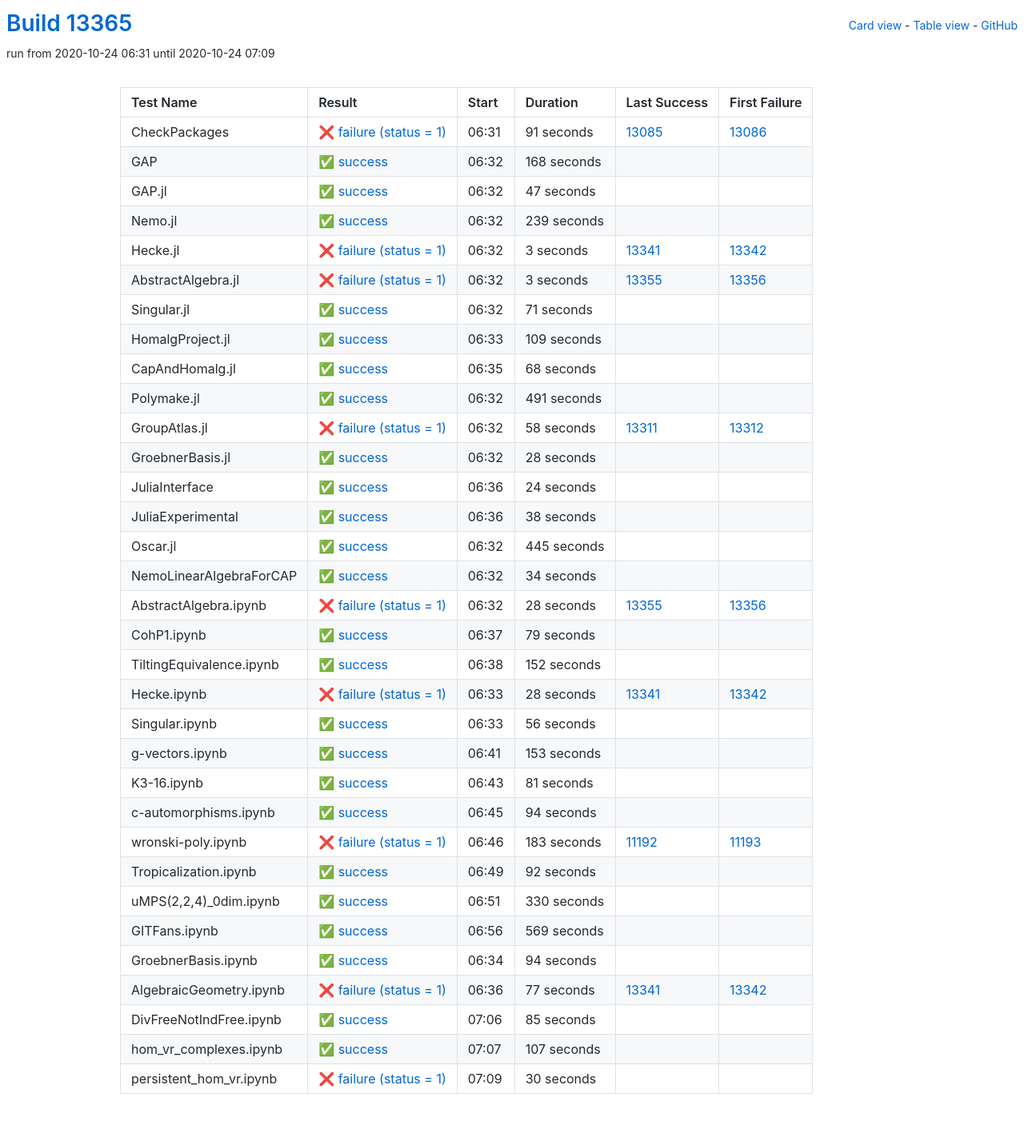
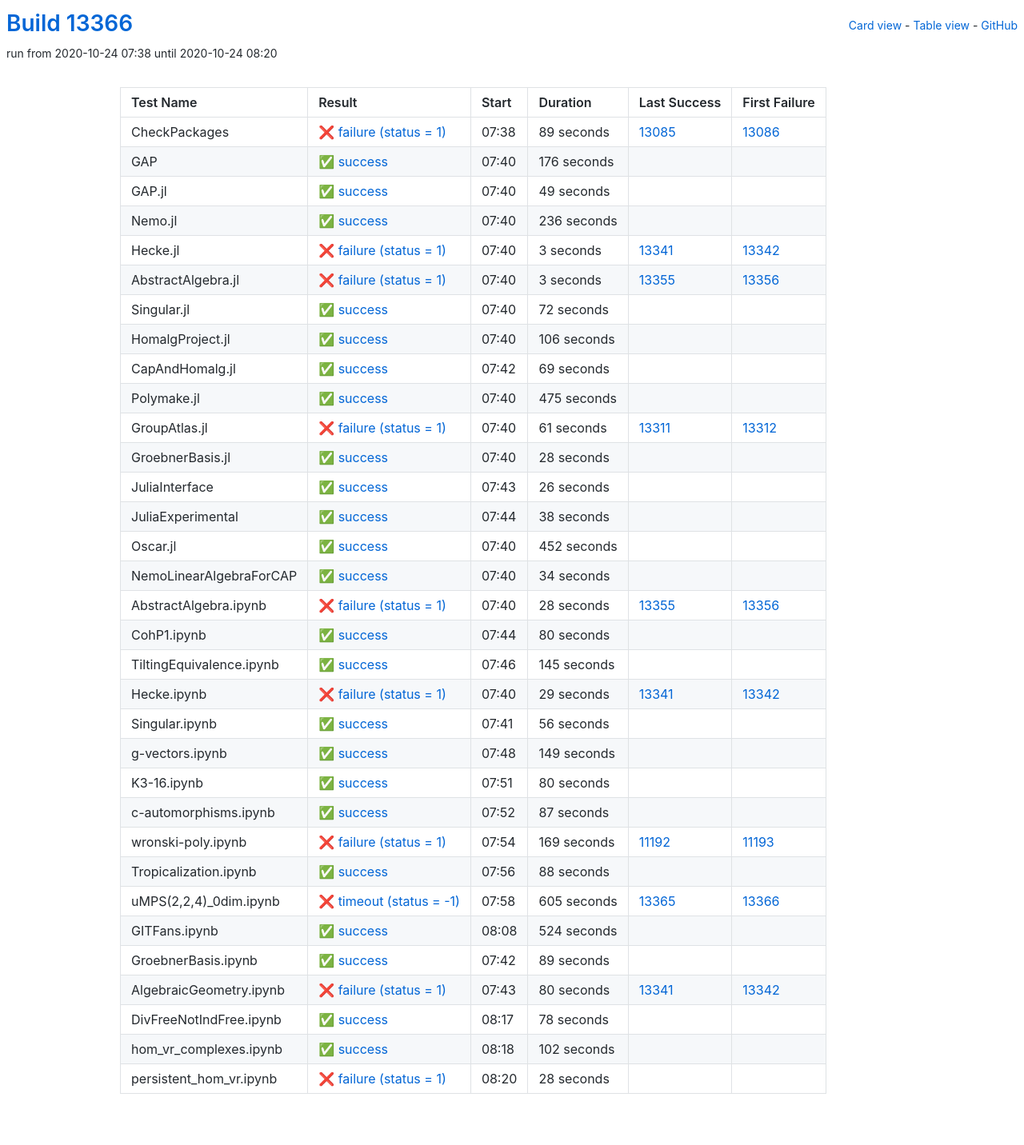
Before and after one commit to oscar-system/oscar-ci-status, a Jekyll site: the page built from table.html, in a window 1280 px wide. Shown: the whole page at 80% size. Built offline with Jekyll 4.4.1, drawn with Linux system fonts in a browser that asks for light colours.

Commit message:
Build #13366

```diff
--- a/_data/ci.yml
+++ b/_data/ci.yml
@@ -1,6 +1,6 @@
 ---
-build: 13365
-build_url: https://oscarci.mathematik.uni-kl.de/job/oscar/13365/
+build: 13366
+build_url: https://oscarci.mathematik.uni-kl.de/job/oscar/13366/
 job: oscar
 organization: oscar-system
 repo: oscar-ci-status
@@ -8,56 +8,56 @@ repourl: https://github.com/oscar-system/oscar-ci-status
 tests:
 - name: CheckPackages
   id: checkpackages
-  log: https://oscarci.mathematik.uni-kl.de/job/oscar/13365/artifact/logs/build-13365/CheckPackages.log
-  start: 2020-10-24 06:31
+  log: https://oscarci.mathematik.uni-kl.de/job/oscar/13366/artifact/logs/build-13366/CheckPackages.log
+  start: 2020-10-24 07:38
   success: false
   exitcode: 1
   status: failure
-  duration: 91
+  duration: 89
   last_success: 13085
   last_success_url: https://oscarci.mathematik.uni-kl.de/job/oscar/13085/
   first_failure: 13086
   first_failure_url: https://oscarci.mathematik.uni-kl.de/job/oscar/13086/
 - name: GAP
   id: gap
-  log: https://oscarci.mathematik.uni-kl.de/job/oscar/13365/artifact/logs/build-13365/GAP.log
-  start: 2020-10-24 06:32
+  log: https://oscarci.mathematik.uni-kl.de/job/oscar/13366/artifact/logs/build-13366/GAP.log
+  start: 2020-10-24 07:40
   success: true
   exitcode: 0
   status: success
-  duration: 168
+  duration: 176
   last_success: false
   last_success_url:
   first_failure: false
   first_failure_url:
 - name: GAP.jl
   id: gap-jl
-  log: https://oscarci.mathematik.uni-kl.de/job/oscar/13365/artifact/logs/build-13365/GAP.jl.log
-  start: 2020-10-24 06:32
+  log: https://oscarci.mathematik.uni-kl.de/job/oscar/13366/artifact/logs/build-13366/GAP.jl.log
+  start: 2020-10-24 07:40
   success: true
   exitcode: 0
   status: success
-  duration: 47
+  duration: 49
   last_success: false
   last_success_url:
   first_failure: false
   first_failure_url:
 - name: Nemo.jl
   id: nemo-jl
-  log: https://oscarci.mathematik.uni-kl.de/job/oscar/13365/artifact/logs/build-13365/Nemo.jl.log
-  start: 2020-10-24 06:32
+  log: https://oscarci.mathematik.uni-kl.de/job/oscar/13366/artifact/logs/build-13366/Nemo.jl.log
+  start: 2020-10-24 07:40
   success: true
   exitcode: 0
   status: success
-  duration: 239
+  duration: 236
   last_success: false
   last_success_url:
   first_failure: false
   first_failure_url:
 - name: Hecke.jl
   id: hecke-jl
-  log: https://oscarci.mathematik.uni-kl.de/job/oscar/13365/artifact/logs/build-13365/Hecke.jl.log
-  start: 2020-10-24 06:32
+  log: https://oscarci.mathematik.uni-kl.de/job/oscar/13366/artifact/logs/build-13366/Hecke.jl.log
+  start: 2020-10-24 07:40
   success: false
   exitcode: 1
   status: failure
@@ -68,8 +68,8 @@ tests:
   first_failure_url: https://oscarci.mathematik.uni-kl.de/job/oscar/13342/
 - name: AbstractAlgebra.jl
   id: abstractalgebra-jl
-  log: https://oscarci.mathematik.uni-kl.de/job/oscar/13365/artifact/logs/build-13365/AbstractAlgebra.jl.log
-  start: 2020-10-24 06:32
+  log: https://oscarci.mathematik.uni-kl.de/job/oscar/13366/artifact/logs/build-13366/AbstractAlgebra.jl.log
+  start: 2020-10-24 07:40
   success: false
   exitcode: 1
   status: failure
@@ -80,68 +80,68 @@ tests:
   first_failure_url: https://oscarci.mathematik.uni-kl.de/job/oscar/13356/
 - name: Singular.jl
   id: singular-jl
-  log: https://oscarci.mathematik.uni-kl.de/job/oscar/13365/artifact/logs/build-13365/Singular.jl.log
-  start: 2020-10-24 06:32
+  log: https://oscarci.mathematik.uni-kl.de/job/oscar/13366/artifact/logs/build-13366/Singular.jl.log
+  start: 2020-10-24 07:40
   success: true
   exitcode: 0
   status: success
-  duration: 71
+  duration: 72
   last_success: false
   last_success_url:
   first_failure: false
   first_failure_url:
 - name: HomalgProject.jl
   id: homalgproject-jl
-  log: https://oscarci.mathematik.uni-kl.de/job/oscar/13365/artifact/logs/build-13365/HomalgProject.jl.log
-  start: 2020-10-24 06:33
+  log: https://oscarci.mathematik.uni-kl.de/job/oscar/13366/artifact/logs/build-13366/HomalgProject.jl.log
+  start: 2020-10-24 07:40
   success: true
   exitcode: 0
   status: success
-  duration: 109
+  duration: 106
   last_success: false
   last_success_url:
   first_failure: false
   first_failure_url:
 - name: CapAndHomalg.jl
   id: capandhomalg-jl
-  log: https://oscarci.mathematik.uni-kl.de/job/oscar/13365/artifact/logs/build-13365/CapAndHomalg.jl.log
-  start: 2020-10-24 06:35
+  log: https://oscarci.mathematik.uni-kl.de/job/oscar/13366/artifact/logs/build-13366/CapAndHomalg.jl.log
+  start: 2020-10-24 07:42
   success: true
   exitcode: 0
   status: success
-  duration: 68
+  duration: 69
   last_success: false
   last_success_url:
   first_failure: false
   first_failure_url:
 - name: Polymake.jl
   id: polymake-jl
-  log: https://oscarci.mathematik.uni-kl.de/job/oscar/13365/artifact/logs/build-13365/Polymake.jl.log
-  start: 2020-10-24 06:32
+  log: https://oscarci.mathematik.uni-kl.de/job/oscar/13366/artifact/logs/build-13366/Polymake.jl.log
+  start: 2020-10-24 07:40
   success: true
   exitcode: 0
   status: success
-  duration: 491
+  duration: 475
   last_success: false
   last_success_url:
   first_failure: false
   first_failure_url:
 - name: GroupAtlas.jl
   id: groupatlas-jl
-  log: https://oscarci.mathematik.uni-kl.de/job/oscar/13365/artifact/logs/build-13365/GroupAtlas.jl.log
-  start: 2020-10-24 06:32
+  log: https://oscarci.mathematik.uni-kl.de/job/oscar/13366/artifact/logs/build-13366/GroupAtlas.jl.log
+  start: 2020-10-24 07:40
   success: false
   exitcode: 1
   status: failure
-  duration: 58
+  duration: 61
   last_success: 13311
   last_success_url: https://oscarci.mathematik.uni-kl.de/job/oscar/13311/
   first_failure: 13312
   first_failure_url: https://oscarci.mathematik.uni-kl.de/job/oscar/13312/
 - name: GroebnerBasis.jl
   id: groebnerbasis-jl
-  log: https://oscarci.mathematik.uni-kl.de/job/oscar/13365/artifact/logs/build-13365/GroebnerBasis.jl.log
-  start: 2020-10-24 06:32
+  log: https://oscarci.mathematik.uni-kl.de/job/oscar/13366/artifact/logs/build-13366/GroebnerBasis.jl.log
+  start: 2020-10-24 07:40
   success: true
   exitcode: 0
   status: success
@@ -152,20 +152,20 @@ tests:
   first_failure_url:
 - name: JuliaInterface
   id: juliainterface
-  log: https://oscarci.mathematik.uni-kl.de/job/oscar/13365/artifact/logs/build-13365/JuliaInterface.log
-  start: 2020-10-24 06:36
+  log: https://oscarci.mathematik.uni-kl.de/job/oscar/13366/artifact/logs/build-13366/JuliaInterface.log
+  start: 2020-10-24 07:43
   success: true
   exitcode: 0
   status: success
-  duration: 24
+  duration: 26
   last_success: false
   last_success_url:
   first_failure: false
   first_failure_url:
 - name: JuliaExperimental
   id: juliaexperimental
-  log: https://oscarci.mathematik.uni-kl.de/job/oscar/13365/artifact/logs/build-13365/JuliaExperimental.log
-  start: 2020-10-24 06:36
+  log: https://oscarci.mathematik.uni-kl.de/job/oscar/13366/artifact/logs/build-13366/JuliaExperimental.log
+  start: 2020-10-24 07:44
   success: true
   exitcode: 0
   status: success
@@ -176,20 +176,20 @@ tests:
   first_failure_url:
 - name: Oscar.jl
   id: oscar-jl
-  log: https://oscarci.mathematik.uni-kl.de/job/oscar/13365/artifact/logs/build-13365/Oscar.jl.log
-  start: 2020-10-24 06:32
+  log: https://oscarci.mathematik.uni-kl.de/job/oscar/13366/artifact/logs/build-13366/Oscar.jl.log
+  start: 2020-10-24 07:40
   success: true
   exitcode: 0
   status: success
-  duration: 445
+  duration: 452
   last_success: false
   last_success_url:
   first_failure: false
   first_failure_url:
 - name: NemoLinearAlgebraForCAP
   id: nemolinearalgebraforcap
-  log: https://oscarci.mathematik.uni-kl.de/job/oscar/13365/artifact/logs/build-13365/NemoLinearAlgebraForCAP.log
-  start: 2020-10-24 06:32
+  log: https://oscarci.mathematik.uni-kl.de/job/oscar/13366/artifact/logs/build-13366/NemoLinearAlgebraForCAP.log
+  start: 2020-10-24 07:40
   success: true
   exitcode: 0
   status: success
@@ -200,8 +200,8 @@ tests:
   first_failure_url:
 - name: AbstractAlgebra.ipynb
   id: abstractalgebra-ipynb
-  log: https://oscarci.mathematik.uni-kl.de/job/oscar/13365/artifact/logs/build-13365/AbstractAlgebra.ipynb.log
-  start: 2020-10-24 06:32
+  log: https://oscarci.mathematik.uni-kl.de/job/oscar/13366/artifact/logs/build-13366/AbstractAlgebra.ipynb.log
+  start: 2020-10-24 07:40
   success: false
   exitcode: 1
   status: failure
@@ -212,44 +212,44 @@ tests:
   first_failure_url: https://oscarci.mathematik.uni-kl.de/job/oscar/13356/
 - name: CohP1.ipynb
   id: cohp1-ipynb
-  log: https://oscarci.mathematik.uni-kl.de/job/oscar/13365/artifact/logs/build-13365/CohP1.ipynb.log
-  start: 2020-10-24 06:37
+  log: https://oscarci.mathematik.uni-kl.de/job/oscar/13366/artifact/logs/build-13366/CohP1.ipynb.log
+  start: 2020-10-24 07:44
   success: true
   exitcode: 0
   status: success
-  duration: 79
+  duration: 80
   last_success: false
   last_success_url:
   first_failure: false
   first_failure_url:
 - name: TiltingEquivalence.ipynb
   id: tiltingequivalence-ipynb
-  log: https://oscarci.mathematik.uni-kl.de/job/oscar/13365/artifact/logs/build-13365/TiltingEquivalence.ipynb.log
-  start: 2020-10-24 06:38
+  log: https://oscarci.mathematik.uni-kl.de/job/oscar/13366/artifact/logs/build-13366/TiltingEquivalence.ipynb.log
+  start: 2020-10-24 07:46
   success: true
   exitcode: 0
   status: success
-  duration: 152
+  duration: 145
   last_success: false
   last_success_url:
   first_failure: false
   first_failure_url:
 - name: Hecke.ipynb
   id: hecke-ipynb
-  log: https://oscarci.mathematik.uni-kl.de/job/oscar/13365/artifact/logs/build-13365/Hecke.ipynb.log
-  start: 2020-10-24 06:33
+  log: https://oscarci.mathematik.uni-kl.de/job/oscar/13366/artifact/logs/build-13366/Hecke.ipynb.log
+  start: 2020-10-24 07:40
   success: false
   exitcode: 1
   status: failure
-  duration: 28
+  duration: 29
   last_success: 13341
   last_success_url: https://oscarci.mathematik.uni-kl.de/job/oscar/13341/
   first_failure: 13342
   first_failure_url: https://oscarci.mathematik.uni-kl.de/job/oscar/13342/
 - name: Singular.ipynb
   id: singular-ipynb
-  log: https://oscarci.mathematik.uni-kl.de/job/oscar/13365/artifact/logs/build-13365/Singular.ipynb.log
-  start: 2020-10-24 06:33
+  log: https://oscarci.mathematik.uni-kl.de/job/oscar/13366/artifact/logs/build-13366/Singular.ipynb.log
+  start: 2020-10-24 07:41
   success: true
   exitcode: 0
   status: success
@@ -260,144 +260,144 @@ tests:
   first_failure_url:
 - name: g-vectors.ipynb
   id: g-vectors-ipynb
-  log: https://oscarci.mathematik.uni-kl.de/job/oscar/13365/artifact/logs/build-13365/g-vectors.ipynb.log
-  start: 2020-10-24 06:41
+  log: https://oscarci.mathematik.uni-kl.de/job/oscar/13366/artifact/logs/build-13366/g-vectors.ipynb.log
+  start: 2020-10-24 07:48
   success: true
   exitcode: 0
   status: success
-  duration: 153
+  duration: 149
   last_success: false
   last_success_url:
   first_failure: false
   first_failure_url:
 - name: K3-16.ipynb
   id: k3-16-ipynb
-  log: https://oscarci.mathematik.uni-kl.de/job/oscar/13365/artifact/logs/build-13365/K3-16.ipynb.log
-  start: 2020-10-24 06:43
+  log: https://oscarci.mathematik.uni-kl.de/job/oscar/13366/artifact/logs/build-13366/K3-16.ipynb.log
+  start: 2020-10-24 07:51
   success: true
   exitcode: 0
   status: success
-  duration: 81
+  duration: 80
   last_success: false
   last_success_url:
   first_failure: false
   first_failure_url:
 - name: c-automorphisms.ipynb
   id: c-automorphisms-ipynb
-  log: https://oscarci.mathematik.uni-kl.de/job/oscar/13365/artifact/logs/build-13365/c-automorphisms.ipynb.log
-  start: 2020-10-24 06:45
+  log: https://oscarci.mathematik.uni-kl.de/job/oscar/13366/artifact/logs/build-13366/c-automorphisms.ipynb.log
+  start: 2020-10-24 07:52
   success: true
   exitcode: 0
   status: success
-  duration: 94
+  duration: 87
   last_success: false
   last_success_url:
   first_failure: false
   first_failure_url:
 - name: wronski-poly.ipynb
   id: wronski-poly-ipynb
-  log: https://oscarci.mathematik.uni-kl.de/job/oscar/13365/artifact/logs/build-13365/wronski-poly.ipynb.log
-  start: 2020-10-24 06:46
+  log: https://oscarci.mathematik.uni-kl.de/job/oscar/13366/artifact/logs/build-13366/wronski-poly.ipynb.log
+  start: 2020-10-24 07:54
   success: false
   exitcode: 1
   status: failure
-  duration: 183
+  duration: 169
   last_success: 11192
   last_success_url: https://oscarci.mathematik.uni-kl.de/job/oscar/11192/
   first_failure: 11193
   first_failure_url: https://oscarci.mathematik.uni-kl.de/job/oscar/11193/
 - name: Tropicalization.ipynb
   id: tropicalization-ipynb
-  log: https://oscarci.mathematik.uni-kl.de/job/oscar/13365/artifact/logs/build-13365/Tropicalization.ipynb.log
-  start: 2020-10-24 06:49
+  log: https://oscarci.mathematik.uni-kl.de/job/oscar/13366/artifact/logs/build-13366/Tropicalization.ipynb.log
+  start: 2020-10-24 07:56
   success: true
   exitcode: 0
   status: success
-  duration: 92
+  duration: 88
   last_success: false
   last_success_url:
   first_failure: false
   first_failure_url:
 - name: uMPS(2,2,4)_0dim.ipynb
   id: umps-2-2-4-0dim-ipynb
-  log: https://oscarci.mathematik.uni-kl.de/job/oscar/13365/artifact/logs/build-13365/uMPS-2-2-4-_0dim.ipynb.log
-  start: 2020-10-24 06:51
+  log: https://oscarci.mathematik.uni-kl.de/job/oscar/13366/artifact/logs/build-13366/uMPS-2-2-4-_0dim.ipynb.log
+  start: 2020-10-24 07:58
+  success: false
+  exitcode: -1
+  status: timeout
+  duration: 605
+  last_success: 13365
+  last_success_url: https://oscarci.mathematik.uni-kl.de/job/oscar/13365/
+  first_failure: 13366
+  first_failure_url: https://oscarci.mathematik.uni-kl.de/job/oscar/13366/
+- name: GITFans.ipynb
+  id: gitfans-ipynb
+  log: https://oscarci.mathematik.uni-kl.de/job/oscar/13366/artifact/logs/build-13366/GITFans.ipynb.log
+  start: 2020-10-24 08:08
   success: true
   exitcode: 0
   status: success
-  duration: 330
-  last_success: false
-  last_success_url:
-  first_failure: false
-  first_failure_url:
-- name: GITFans.ipynb
-  id: gitfans-ipynb
-  log: https://oscarci.mathematik.uni-kl.de/job/oscar/13365/artifact/logs/build-13365/GITFans.ipynb.log
-  start: 2020-10-24 06:56
-  success: true
-  exitcode: 0
-  status: success
-  duration: 569
+  duration: 524
   last_success: false
   last_success_url:
   first_failure: false
   first_failure_url:
 - name: GroebnerBasis.ipynb
   id: groebnerbasis-ipynb
-  log: https://oscarci.mathematik.uni-kl.de/job/oscar/13365/artifact/logs/build-13365/GroebnerBasis.ipynb.log
-  start: 2020-10-24 06:34
+  log: https://oscarci.mathematik.uni-kl.de/job/oscar/13366/artifact/logs/build-13366/GroebnerBasis.ipynb.log
+  start: 2020-10-24 07:42
   success: true
   exitcode: 0
   status: success
-  duration: 94
+  duration: 89
   last_success: false
   last_success_url:
   first_failure: false
   first_failure_url:
 - name: AlgebraicGeometry.ipynb
   id: algebraicgeometry-ipynb
-  log: https://oscarci.mathematik.uni-kl.de/job/oscar/13365/artifact/logs/build-13365/AlgebraicGeometry.ipynb.log
-  start: 2020-10-24 06:36
+  log: https://oscarci.mathematik.uni-kl.de/job/oscar/13366/artifact/logs/build-13366/AlgebraicGeometry.ipynb.log
+  start: 2020-10-24 07:43
   success: false
   exitcode: 1
   status: failure
-  duration: 77
+  duration: 80
   last_success: 13341
   last_success_url: https://oscarci.mathematik.uni-kl.de/job/oscar/13341/
   first_failure: 13342
   first_failure_url: https://oscarci.mathematik.uni-kl.de/job/oscar/13342/
 - name: DivFreeNotIndFree.ipynb
   id: divfreenotindfree-ipynb
-  log: https://oscarci.mathematik.uni-kl.de/job/oscar/13365/artifact/logs/build-13365/DivFreeNotIndFree.ipynb.log
-  start: 2020-10-24 07:06
+  log: https://oscarci.mathematik.uni-kl.de/job/oscar/13366/artifact/logs/build-13366/DivFreeNotIndFree.ipynb.log
+  start: 2020-10-24 08:17
   success: true
   exitcode: 0
   status: success
-  duration: 85
+  duration: 78
   last_success: false
   last_success_url:
   first_failure: false
   first_failure_url:
 - name: hom_vr_complexes.ipynb
   id: hom-vr-complexes-ipynb
-  log: https://oscarci.mathematik.uni-kl.de/job/oscar/13365/artifact/logs/build-13365/hom_vr_complexes.ipynb.log
-  start: 2020-10-24 07:07
+  log: https://oscarci.mathematik.uni-kl.de/job/oscar/13366/artifact/logs/build-13366/hom_vr_complexes.ipynb.log
+  start: 2020-10-24 08:18
   success: true
   exitcode: 0
   status: success
-  duration: 107
+  duration: 102
   last_success: false
   last_success_url:
   first_failure: false
   first_failure_url:
 - name: persistent_hom_vr.ipynb
   id: persistent-hom-vr-ipynb
-  log: https://oscarci.mathematik.uni-kl.de/job/oscar/13365/artifact/logs/build-13365/persistent_hom_vr.ipynb.log
-  start: 2020-10-24 07:09
+  log: https://oscarci.mathematik.uni-kl.de/job/oscar/13366/artifact/logs/build-13366/persistent_hom_vr.ipynb.log
+  start: 2020-10-24 08:20
   success: false
   exitcode: 1
   status: failure
-  duration: 30
+  duration: 28
   last_success: false
   last_success_url:
   first_failure: false
```
Also changed, not shown: README.md.
